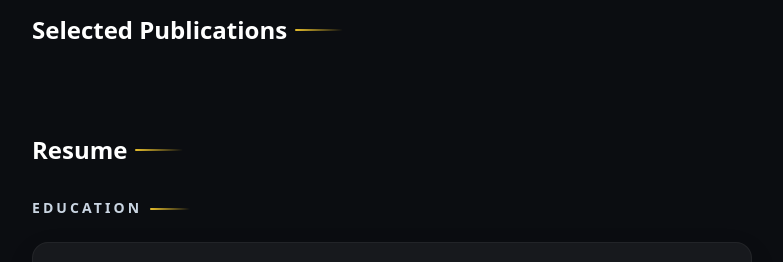
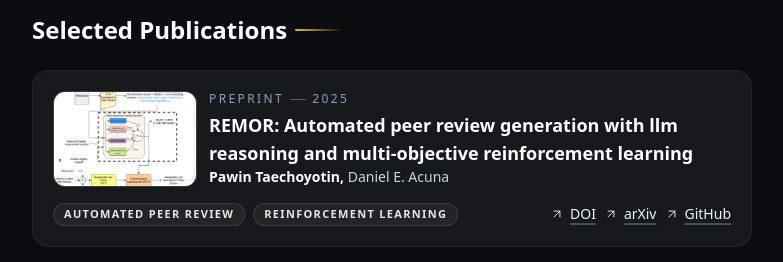
Before and after one commit to Khempawin/academic-cv, a Next.js app: page / in a window 1280 px wide. Shown: the part 690-952 px from the top of the page, without its empty margins (248-1031 px from the left). Built offline with nearby package versions, Linux system fonts and the light colour scheme; no server answers.

Commit message:
Add additional links and selected publication

```diff
--- a/content/publications.ts
+++ b/content/publications.ts
@@ -10,6 +10,7 @@ export const publicationEntries: IPublicationEntry[] = [
     type: "P",
     links: [
       { label: "arXiv", href: "https://arxiv.org/abs/2604.00248" },
+      { label: "GitHub", href: "https://github.com/sciosci/rem-ctx", stars: 0, repo: "sciosci/rem-ctx" }
     ],
     tags: ["Automated Peer Review", "Reinforcement Learning"], // Optional
     logo: "", // Optional
@@ -23,6 +24,7 @@ export const publicationEntries: IPublicationEntry[] = [
     type: "P",
     links: [
       { label: "arXiv", href: "https://arxiv.org/abs/2505.11718" },
+      { label: "GitHub", href: "https://github.com/sciosci/remor", stars: 0, repo: "sciosci/remor" }
     ],
     tags: ["Automated Peer Review", "Reinforcement Learning"], // Optional
     logo: "", // Optional
@@ -36,6 +38,8 @@ export const publicationEntries: IPublicationEntry[] = [
     type: "W",
     links: [
       { label: "OpenReview", href: "https://openreview.net/forum?id=frvkE8rCfX" },
+      { label: "NeurIPS", href: "https://neurips.cc/virtual/2024/105900" },
+      { label: "GitHub", href: "https://github.com/sciosci/mamorx-review-system", stars: 11, repo: "sciosci/mamorx-review-system" },
     ],
     tags: ["Multi-agent", "Multi-modal", "Scientific Review"], // Optional
     logo: "", // Optional
@@ -49,6 +53,7 @@ export const publicationEntries: IPublicationEntry[] = [
     type: "W",
     links: [
       { label: "ACL Anthology", href: "https://aclanthology.org/2024.sdp-1.15/" },
+      { label: "GitHub", href: "https://github.com/sciosci/misti", stars: 0, repo: "sciosci/misti" },
     ],
     tags: ["Metadata-Informed", "Scientific Text", "Image Representation"], // Optional
     logo: "", // Optional
--- a/content/site.ts
+++ b/content/site.ts
@@ -45,6 +45,19 @@ export const siteConfig: ISiteConfig = {
         //     cover: "",
         //     tags: [""],
         // },
+        {
+            title: "REMOR: Automated peer review generation with llm reasoning and multi-objective reinforcement learning",
+            authors: "Pawin Taechoyotin, Daniel E. Acuna",
+            venue: "Preprint",
+            year: 2025,
+            links: {
+                doi: "https://doi.org/10.48550/arXiv.2505.11718",
+                arxiv: "https://arxiv.org/abs/2505.11718",
+                code: "https://github.com/sciosci/remor"
+            },
+            cover: "/img/cover/remor_cover_square.png",
+            tags: ["Automated Peer Review", "Reinforcement Learning"], // Optional
+        }
     ],
     resume: {
         education: [
```
Also changed, not shown: public/img/cover/remor_cover_square.png (added), public/og.png (added).
